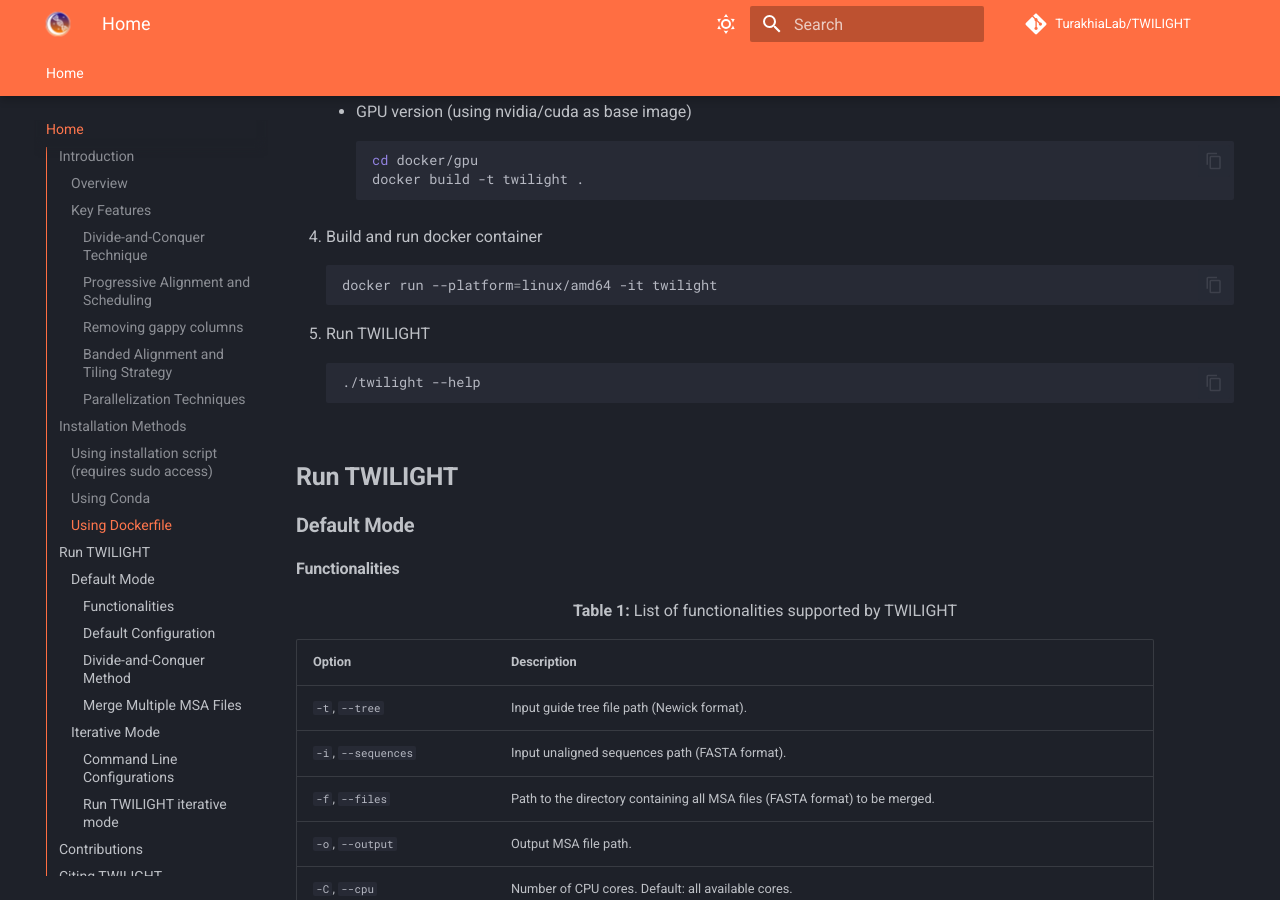
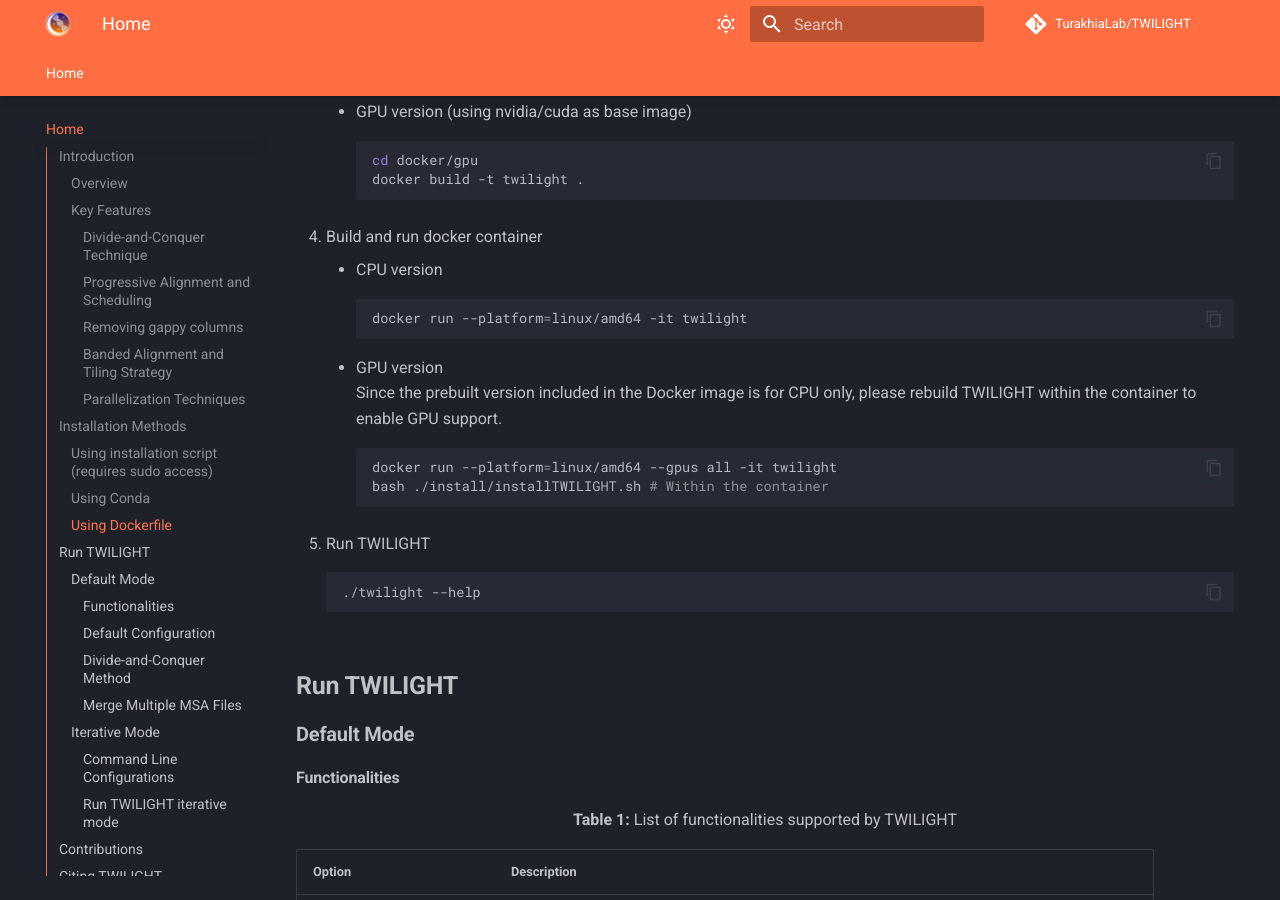
Before and after one commit to TurakhiaLab/TWILIGHT, an MkDocs documentation site: the page built from docs/index.md, in a window 1280 px wide and 900 px high, scrolled down 4835 px. Built offline with MkDocs 1.6.1 and Material for MkDocs 9.7.7, drawn with Linux system fonts in a browser that asks for light colours; comment, search, counter and statistics services are not loaded.

Commit message:
update docs

````diff
--- a/docs/index.md
+++ b/docs/index.md
@@ -134,8 +134,15 @@ cd docker/gpu
 docker build -t twilight .
 ```
 3. Build and run docker container
+    - CPU version
 ```bash
 docker run --platform=linux/amd64 -it twilight
+```
+    - GPU version
+Since the prebuilt version included in the Docker image is for CPU only, please rebuild TWILIGHT within the container to enable GPU support.
+```bash
+docker run --platform=linux/amd64 --gpus all -it twilight
+bash ./install/installTWILIGHT.sh # Within the container
 ```
 4. Run TWILIGHT
 ```bash
````
